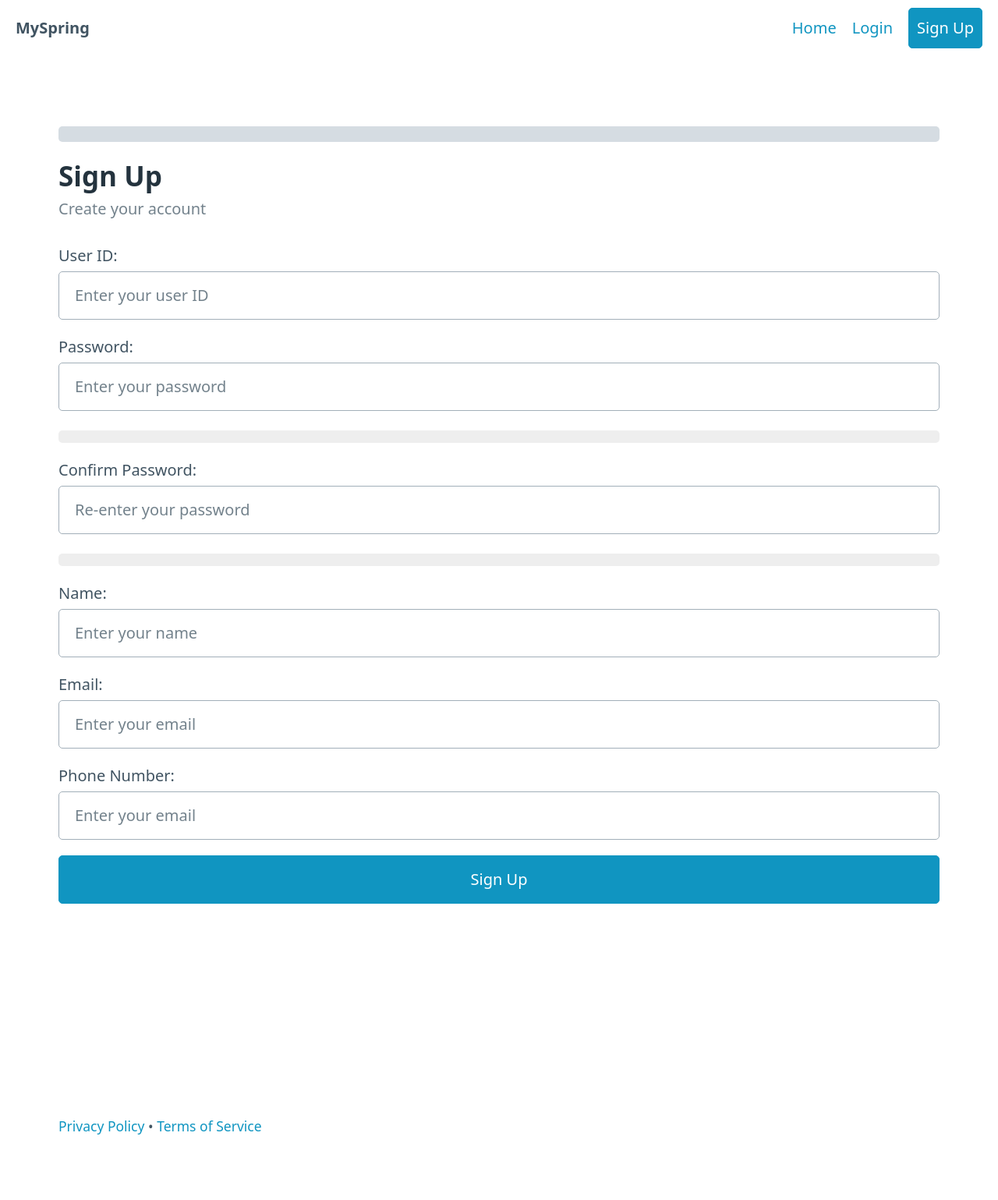
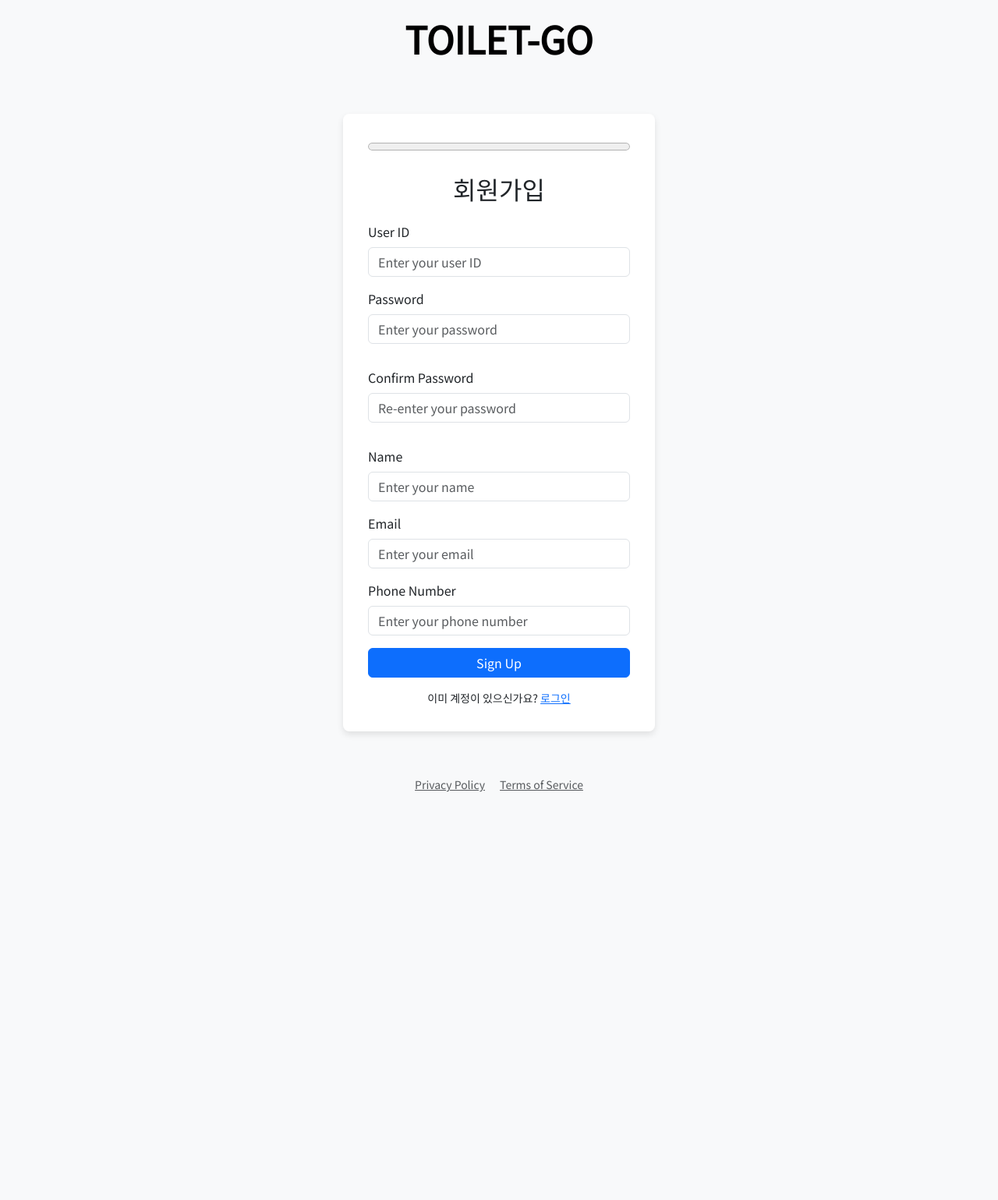
Before and after one commit to 2024-Opensource-project/toilet-go, a Python web app: template src/main/resources/templates/user/signup.html in a window 1280 px wide. Shown: the whole page at 78% size. After the commit the page ends 1016 px from the top, so only its background shows below. Run offline with Jinja, Linux system fonts and the light colour scheme; the template is opened without the code that fills it, so the values that code supplies are empty.

Commit message:
2024.12.03
회원가입 디자인 수정

```diff
--- a/src/main/resources/templates/user/signup.html
+++ b/src/main/resources/templates/user/signup.html
@@ -1,107 +1,156 @@
 <!DOCTYPE html>
-<html lang="en" xmlns:th="http://www.thymeleaf.org">
+<html lang="en">
 <head>
     <meta charset="UTF-8">
     <title>Sign Up</title>
-    <link rel="stylesheet" href="https://cdn.jsdelivr.net/npm/@picocss/pico@1/css/pico.min.css">
+    <link rel="stylesheet" href="https://cdn.jsdelivr.net/npm/bootstrap@5.3.0/dist/css/bootstrap.min.css">
+    <link rel="stylesheet" href="https://fonts.googleapis.com/css2?family=Noto+Sans+KR&display=swap">
     <meta name="viewport" content="width=device-width, initial-scale=1">
     <style>
-        /* 공통 스타일: 비밀번호 확인 메시지와 비밀번호 강도 메시지 */
-        .password-check, .strength-check {
-            font-size: 1rem;
-            margin-top: 5px;
-            padding: 8px;
-            border-radius: 5px;
-            font-weight: bold;
-            display: block;
+        body {
+            font-family: 'Noto Sans KR', sans-serif;
+            display: flex;
+            flex-direction: column;
+            align-items: center;
+            justify-content: center;
+            min-height: 100vh;
+            margin: 0;
+            background-color: #f8f9fa;
+        }
+        .signup-container {
+            background: #fff;
+            padding: 2rem;
+            border-radius: 8px;
+            box-shadow: 0 4px 8px rgba(0, 0, 0, 0.1);
+            max-width: 400px;
             width: 100%;
         }
-
-        /* 비밀번호 확인 일치 시 스타일 */
-        .password-check.match, .strength-check.strong {
-            color: white;
-            background-color: #4CAF50; /* Green */
+        .btn-primary {
+            width: 100%;
         }
-
-        /* 비밀번호 확인 불일치 시 스타일 */
-        .password-check.mismatch, .strength-check.weak {
-            color: white;
-            background-color: #f44336; /* Red */
+        .divider {
+            display: flex;
+            align-items: center;
+            text-align: center;
+            margin: 15px 0;
         }
-
-        /* 비밀번호 확인 비어있을 때 스타일 */
-        .password-check.empty, .strength-check.empty {
-            color: #9e9e9e;
-            background-color: #eeeeee; /* Light grey */
+        .divider::before, .divider::after {
+            content: '';
+            flex: 1;
+            border-bottom: 1px solid #ddd;
         }
-
-        /* 비밀번호 강도 중간일 때 스타일 (주황색) */
-        .strength-check.medium {
-            color: white;
-            background-color: #ff9800; /* Orange */
+        .divider::before {
+            margin-right: 10px;
         }
-
-        /* 게이지 바 스타일 */
+        .divider::after {
+            margin-left: 10px;
+        }
+        .navbar-brand {
+            font-size: 3rem;
+            font-weight: bold;
+        }
         progress {
             width: 100%;
             height: 20px;
+            margin: 0px 0px 20px 0px;
+        }
+        small {
+            display: block;
             margin-top: 10px;
+        }
+        /* 비밀번호 강도 스타일 */
+        .strength-check {
+            font-size: 1rem;
+            margin-top: 5px;
+            padding: 5px;
+            border-radius: 5px;
+        }
+        .strength-check.weak {
+            color: #f44336; /* 빨간색 (Weak) */
+        }
+        .strength-check.medium {
+            color: #ff9800; /* 주황색 (Medium) */
+        }
+        .strength-check.strong {
+            color: #4CAF50; /* 초록색 (Strong) */
+        }
+
+        /* 비밀번호 일치 상태 스타일 */
+        .password-check {
+            font-size: 1rem;
+            margin-top: 5px;
+            padding: 5px;
+            border-radius: 5px;
+        }
+        .password-check.empty {
+            color: #9e9e9e; /* 회색 (Empty) */
+        }
+        .password-check.match {
+            color: #4CAF50; /* 초록색 (Match) */
+        }
+        .password-check.mismatch {
+            color: #f44336; /* 빨간색 (Mismatch) */
         }
     </style>
 </head>
 <body>
-<nav class="container-fluid">
-    <ul>
-        <li><strong>MySpring</strong></li>
-    </ul>
-    <ul>
-        <li><a href="/">Home</a></li>
-        <li><a href="/login">Login</a></li>
-        <li><a href="/signup" role="button">Sign Up</a></li>
-    </ul>
+<!-- 네비게이션 바 -->
+<nav class="navbar navbar-expand-lg navbar-light bg-light w-100">
+    <div class="container-fluid">
+        <a class="navbar-brand mx-auto text-center" href="/">TOILET-GO</a>
+        <button class="navbar-toggler" type="button" data-bs-toggle="collapse" data-bs-target="#navbarNav" aria-controls="navbarNav" aria-expanded="false" aria-label="Toggle navigation">
+            <span class="navbar-toggler-icon"></span>
+        </button>
+    </div>
 </nav>
 
-<main class="container">
-    <div class="grid">
-        <section>
-            <!-- 게이지 바 추가 -->
-            <progress id="progressBar" value="0" max="100"></progress>
-            <hgroup>
-                <h2>Sign Up</h2>
-                <h3>Create your account</h3>
-            </hgroup>
-            <form action="/signup" method="post">
-                <label for="userId">User ID:</label>
-                <input type="text" id="userId" name="userId" placeholder="Enter your user ID" required>
+<!-- 회원가입 컨테이너 -->
+<div class="signup-container mt-5">
+    <progress id="progressBar" value="0" max="100"></progress>
+    <h2 class="text-center mb-4">회원가입</h2>
+    <form action="/signup" method="post">
+        <div class="mb-3">
+            <label for="userId" class="form-label">User ID</label>
+            <input type="text" class="form-control" id="userId" name="userId" placeholder="Enter your user ID" required>
+        </div>
+        <div class="mb-3">
+            <label for="password" class="form-label">Password</label>
+            <input type="password" class="form-control" id="password" name="password" placeholder="Enter your password" required>
+            <small id="strengthMessage" class="strength-check empty"></small>
+        </div>
+        <div class="mb-3">
+            <label for="confirmPassword" class="form-label">Confirm Password</label>
+            <input type="password" class="form-control" id="confirmPassword" name="confirmPassword" placeholder="Re-enter your password" required>
+            <small id="passwordMatchMessage" class="password-check empty"></small>
+        </div>
+        <div class="mb-3">
+            <label for="name" class="form-label">Name</label>
+            <input type="text" class="form-control" id="name" name="name" placeholder="Enter your name" required>
+        </div>
+        <div class="mb-3">
+            <label for="email" class="form-label">Email</label>
+            <input type="email" class="form-control" id="email" name="email" placeholder="Enter your email" required>
+        </div>
+        <div class="mb-3">
+            <label for="phoneNumber" class="form-label">Phone Number</label>
+            <input type="text" class="form-control" id="phoneNumber" name="phoneNumber" placeholder="Enter your phone number" required>
+        </div>
+        <button type="submit" class="btn btn-primary">Sign Up</button>
+    </form>
 
-                <label for="password">Password:</label>
-                <input type="password" id="password" name="password" placeholder="Enter your password" required>
-                <small id="strengthMessage" class="strength-check empty"></small>
+    <div class="text-center mt-3">
+        <small>이미 계정이 있으신가요? <a href="/login">로그인</a></small>
+    </div>
+</div>
 
-                <label for="confirmPassword">Confirm Password:</label>
-                <input type="password" id="confirmPassword" name="confirmPassword" placeholder="Re-enter your password" required>
-                <small id="passwordMatchMessage" class="password-check empty"></small>
-
-                <label for="name">Name:</label>
-                <input type="text" id="name" name="name" placeholder="Enter your name" required>
-
-                <label for="email">Email:</label>
-                <input type="email" id="email" name="email" placeholder="Enter your email" required>
-
-                <label for="phoneNumber">Phone Number:</label>
-                <input type="text" id="phoneNumber" name="phoneNumber" placeholder="Enter your email" required>
-
-                <button type="submit">Sign Up</button>
-            </form>
-        </section>
-    </div>
-</main>
-
-<footer class="container">
+<!-- 푸터 -->
+<footer class="container mt-5 text-center">
     <small>
-        <a href="#">Privacy Policy</a> • <a href="#">Terms of Service</a>
+        <a href="#" class="text-muted me-3">Privacy Policy</a>
+        <a href="#" class="text-muted">Terms of Service</a>
     </small>
 </footer>
 <script src="../../static/js/signup.js"></script>
+<script src="https://cdn.jsdelivr.net/npm/bootstrap@5.3.0/dist/js/bootstrap.bundle.min.js"></script>
 </body>
 </html>
```
